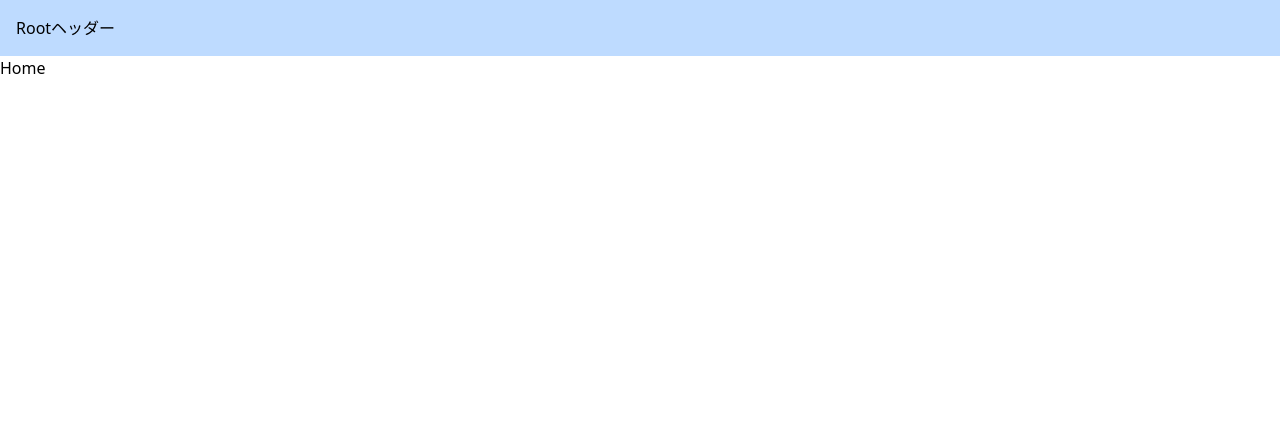
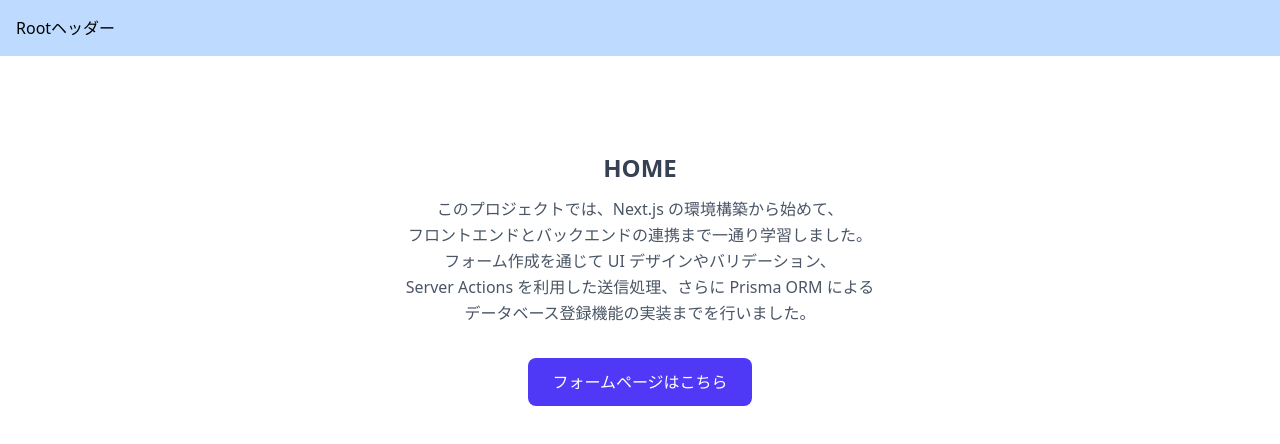
Before and after one commit to sato0516/nextjs-2, a Next.js app: page / in a window 1280 px wide. Shown: the top 444 px of the page. Built offline with nearby package versions, Linux system fonts and the light colour scheme.

Commit message:
topページにcontactsへのリンクを追加

```diff
--- a/src/app/page.tsx
+++ b/src/app/page.tsx
@@ -1,5 +1,26 @@
+import Link from "next/link";
+
 export default function Home() {
   return (
-    <div>Home</div>
+    <main className="py-24 text-gray-700">
+      <div className="mx-auto max-w-3xl text-center px-4">
+        <h1 className="text-2xl font-semibold mb-3">HOME</h1>
+        <p className="text-gray-600 mb-8 leading-relaxed">
+          このプロジェクトでは、Next.js の環境構築から始めて、<br />
+          フロントエンドとバックエンドの連携まで一通り学習しました。<br />
+          フォーム作成を通じて UI デザインやバリデーション、<br />
+          Server Actions を利用した送信処理、さらに Prisma ORM による<br />
+          データベース登録機能の実装までを行いました。
+        </p>
+
+        <Link
+          href="/contacts"
+          className="inline-block rounded-lg bg-indigo-600 px-6 py-3 text-white hover:bg-indigo-700 focus:outline-none focus:ring-2 focus:ring-indigo-300 transition"
+        >
+          フォームページはこちら
+        </Link>
+
+      </div>
+    </main>
   );
 }
```
